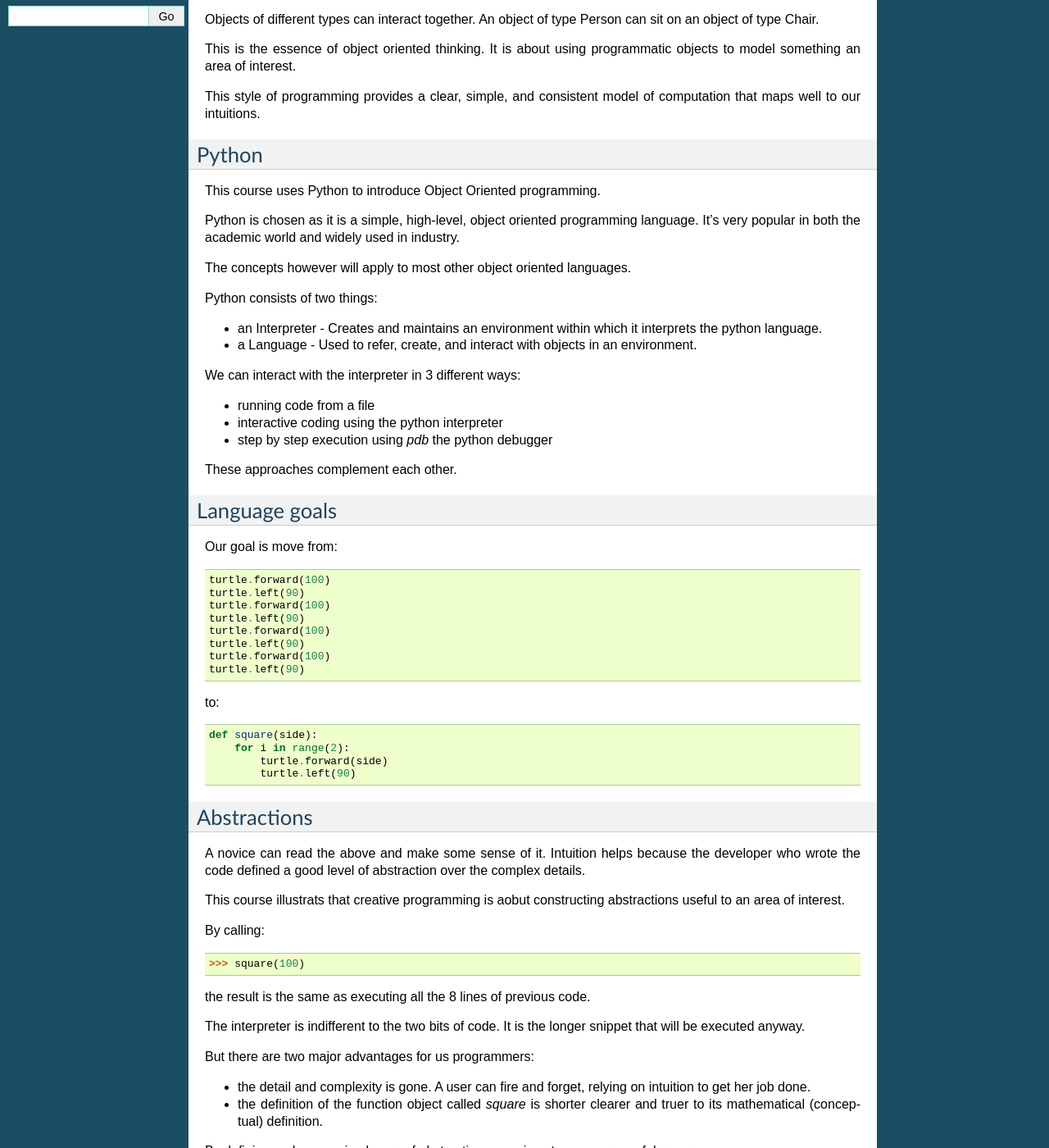
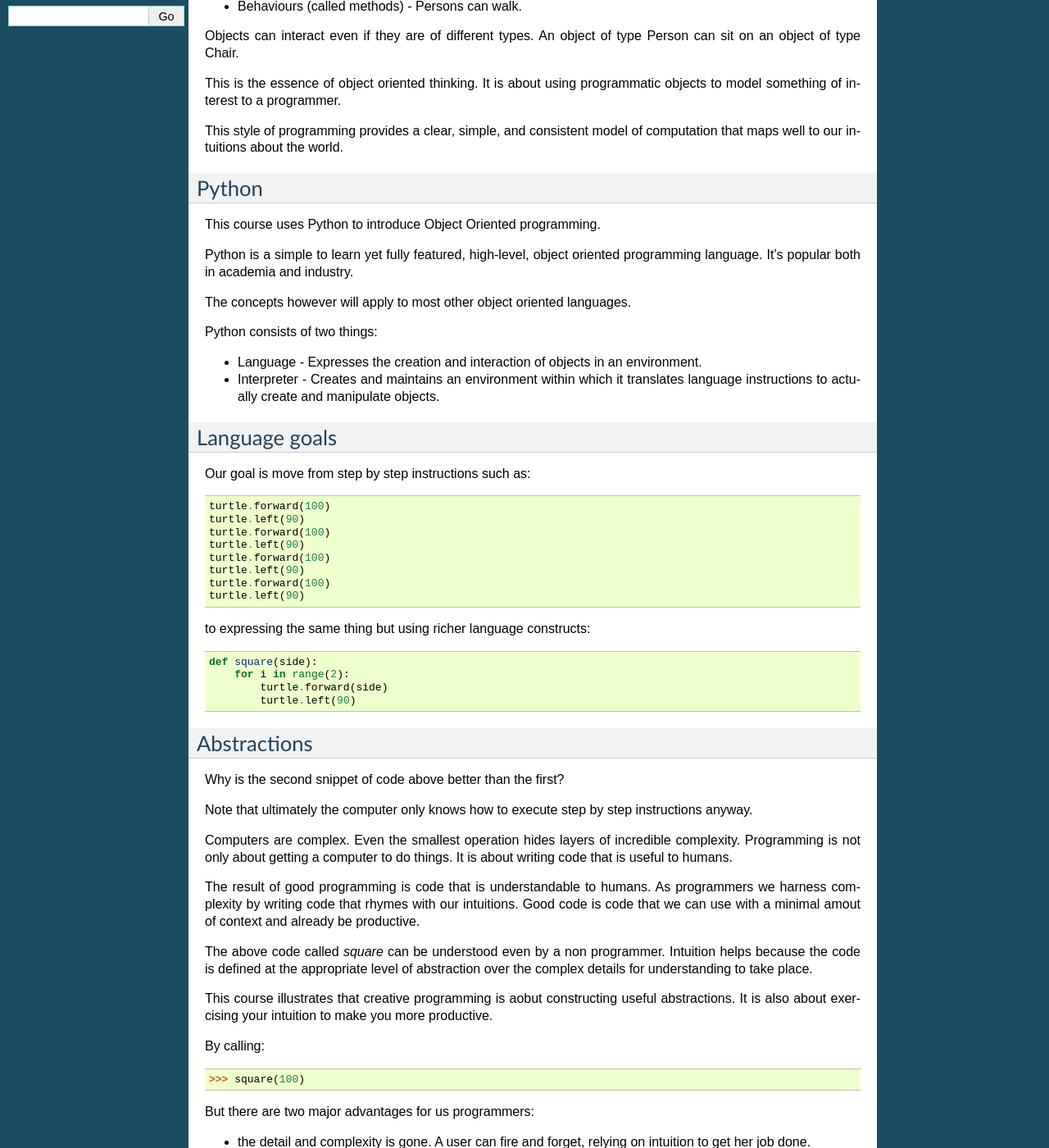
Before and after one commit to gu-lseg/intro-to-programming, a Sphinx documentation site: the page built from source/introduction.rst, in a window 1280 px wide and 1400 px high, scrolled down 377 px. Shown: the whole window at 82% size. Built offline with Sphinx 7.4.7, drawn with Linux system fonts in a browser that asks for light colours; some of the changed text lies outside the part shown.

Commit message:
improvements

```diff
--- a/source/introduction.rst
+++ b/source/introduction.rst
@@ -14,46 +14,38 @@
 
 In a classroom there many objects that are instances of the type Chair. You also have many objects that are instances of the type Person.
 
-Chairs have attributes. They have four legs and a back. Typically Persons
-have two legs, two arms, one head...
+Objects have:
 
-Objects have behaviours. An object of type Person can walk.
+* Attributes - Chairs have four legs.
+* Behaviours (called methods) - Persons can walk.
 
-Objects of different types can interact together. An object of type Person can
+Objects can interact even if they are of different types. An object of type Person can
 sit on an object of type Chair.
 
 This is the essence of object oriented thinking. It is about using programmatic
-objects to model something an area of interest.
+objects to model something of interest to a programmer.
 
 This style of programming provides a clear, simple, and consistent model of computation
-that maps well to our intuitions.
+that maps well to our intuitions about the world.
 
 Python
 ======
 
 This course uses Python to introduce Object Oriented programming.
 
-Python is chosen as it is a simple, high-level, object oriented programming language. It's very popular in both the academic world and widely used in industry.
+Python is a simple to learn yet fully featured, high-level, object oriented programming language. It's popular both in academia and industry.
 
 The concepts however will apply to most other object oriented languages.
 
 Python consists of two things:
 
-* an Interpreter - Creates and maintains an environment within which it interprets the python language.
-* a Language - Used to refer, create, and interact with objects in an environment.
-
-We can interact with the interpreter in 3 different ways:
-
-* running code from a file
-* interactive coding using the python interpreter
-* step by step execution using `pdb` the python debugger
-
-These approaches complement each other.
+* Language - Expresses the creation and interaction of objects in an environment.
+* Interpreter - Creates and maintains an environment within which it translates language instructions to actually create and manipulate objects.
 
 Language goals
 ==============
 
-Our goal is move from::
+Our goal is move from step by step instructions such as::
 
     turtle.forward(100)
     turtle.left(90)
@@ -64,7 +56,7 @@
     turtle.forward(100)
     turtle.left(90)
 
-to::
+to expressing the same thing but using richer language constructs::
 
     def square(side):
         for i in range(2):
@@ -75,21 +67,28 @@
 Abstractions
 ============
 
-A novice can read the above and make some sense of it. Intuition helps because
-the developer who wrote the code defined a good level of abstraction over the
-complex details.
+Why is the second snippet of code above better than the first?
 
-This course illustrats that creative programming is aobut constructing abstractions useful to an area of interest.
+Note that ultimately the computer only knows how to execute step by step instructions anyway.
+
+Computers are complex. Even the smallest operation hides layers of incredible
+complexity. Programming is not only about getting a computer to do things. It is about
+writing code that is useful to humans.
+
+The result of good programming is code that is understandable to humans. As
+programmers we harness complexity by writing code that rhymes with our
+intuitions. Good code is code that we can use with a minimal amout of context
+and already be productive.
+
+The above code called `square` can be understood even by a non programmer. Intuition
+helps because the code is defined at the appropriate level of abstraction over the complex details for understanding to take place.
+
+This course illustrates that creative programming is aobut constructing useful abstractions. It is also about exercising your intuition to make you more productive.
 
 By calling::
 
     >>> square(100)
 
-
-the result is the same as executing all the 8 lines of previous code.
-
-The interpreter is indifferent to the two bits of code. It is the
-longer snippet that will be executed anyway.
 
 But there are two major advantages for us programmers:
 
```
